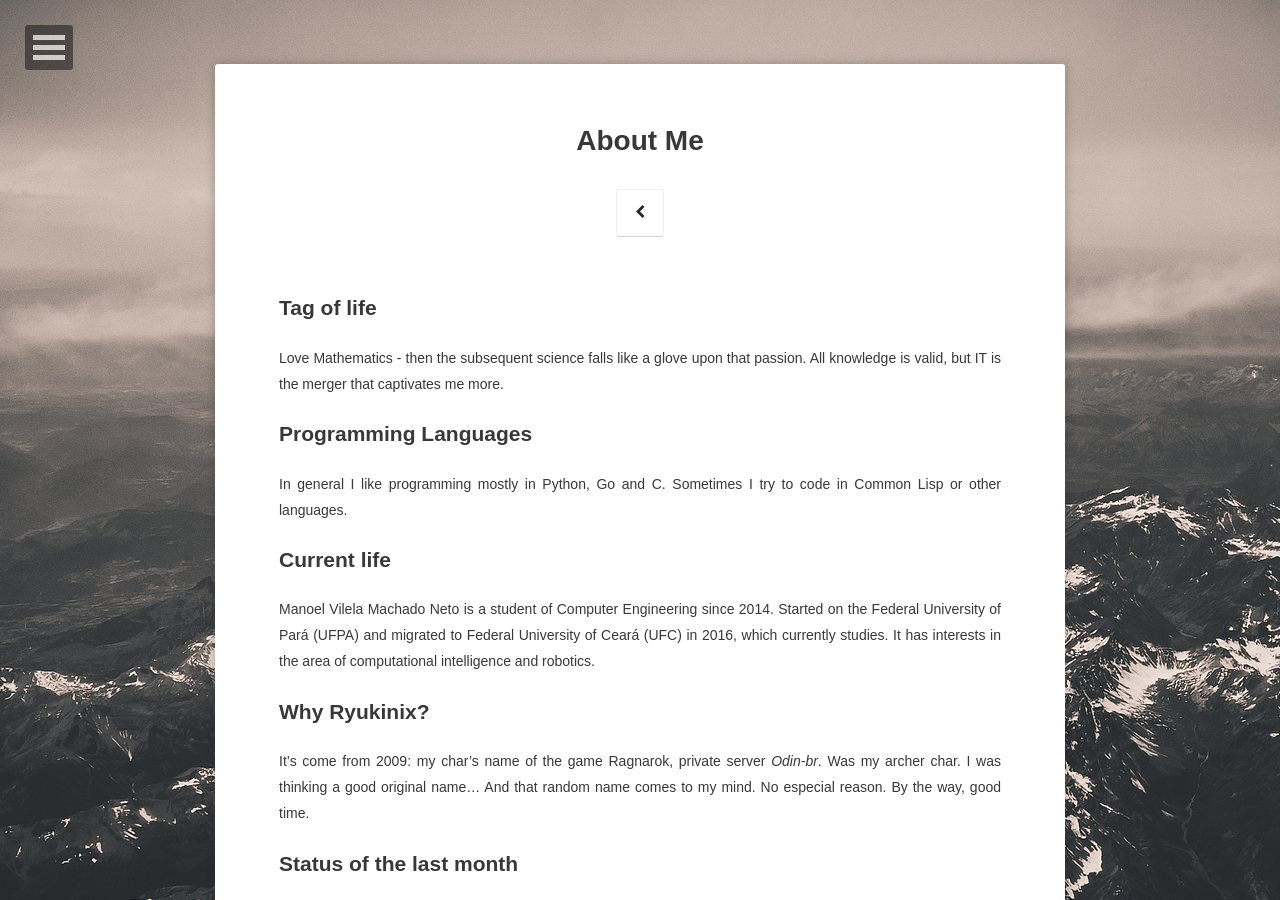
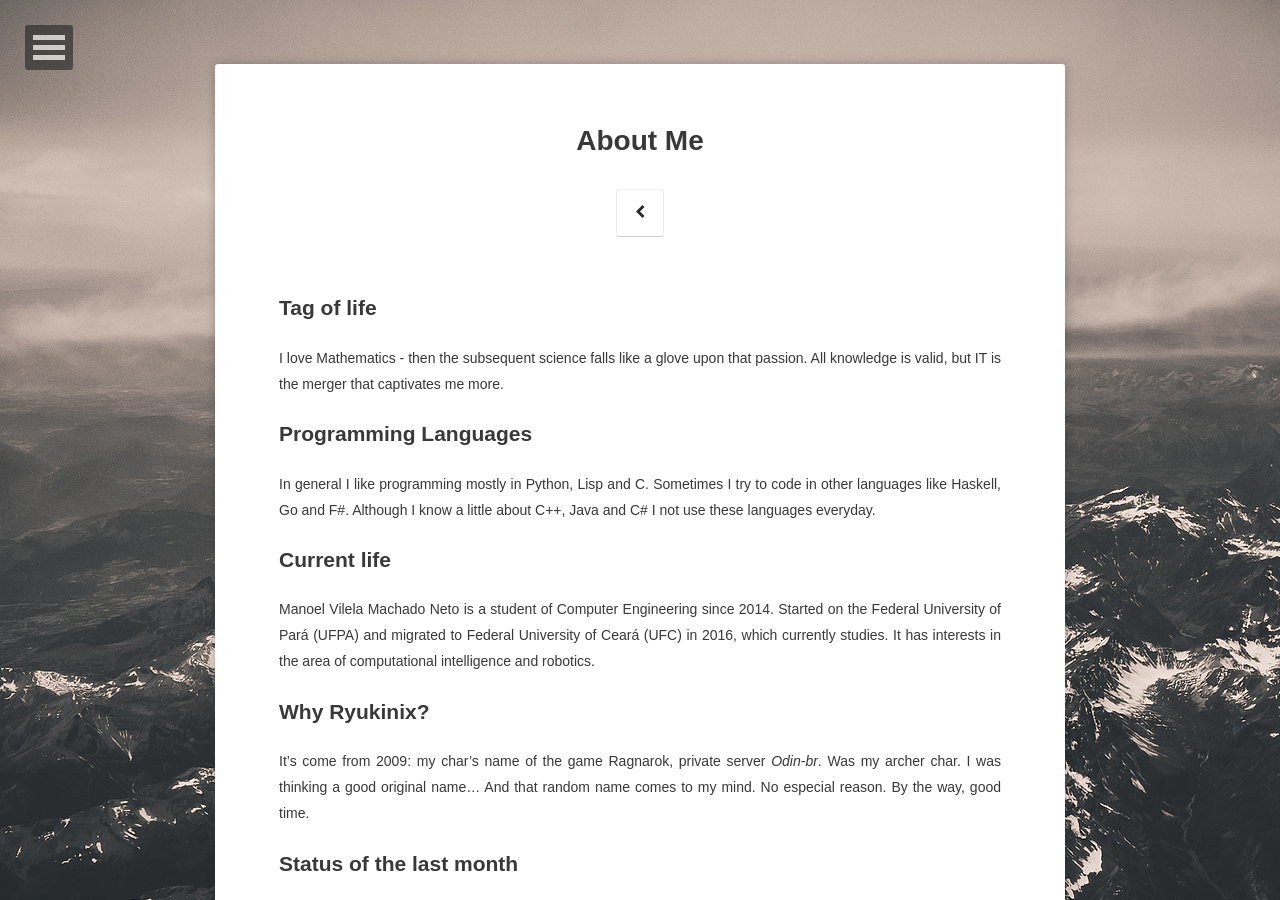
Before and after one commit to ryukinix/ryukinix.github.io, a Jekyll site: the page built from about/index.md, in a window 1280 px wide and 900 px high. Built offline with Jekyll 4.4.1, drawn with Linux system fonts in a browser that asks for light colours; some web fonts are replaced; comment, search, counter and statistics services are not loaded.

Commit message:
Update about/index.md page
Fix grammar on tag of life and update content about programming
languages.

```diff
--- a/about/index.md
+++ b/about/index.md
@@ -6,11 +6,13 @@ date: 2016-04-23
 ---
 
 ## Tag of life
-Love Mathematics - then the subsequent science falls like a glove upon that passion. All knowledge is valid, but IT is the merger that captivates me more.
+I love Mathematics - then the subsequent science falls like a glove upon that passion. All knowledge is valid, but IT is the merger that captivates me more.
 
 ## Programming Languages
 
-In general I like programming mostly in Python, Go and C. Sometimes I try to code in Common Lisp or other languages.
+In general I like programming mostly in Python, Lisp and C. Sometimes I try to code in other languages like Haskell, Go and F#.
+Although I know a little about C++, Java and C# I not use these languages
+everyday.
 
 ## Current life
 
@@ -19,7 +21,6 @@ Manoel Vilela Machado Neto is a student of Computer Engineering since 2014. Star
 ## Why Ryukinix?
 
 It's come from 2009: my char's name of the game Ragnarok, private server *Odin-br*. Was my archer char. I was thinking a good original name... And that random name comes to my mind. No especial reason. By the way, good time.
-
 
 ## Status of the last month
 
```
